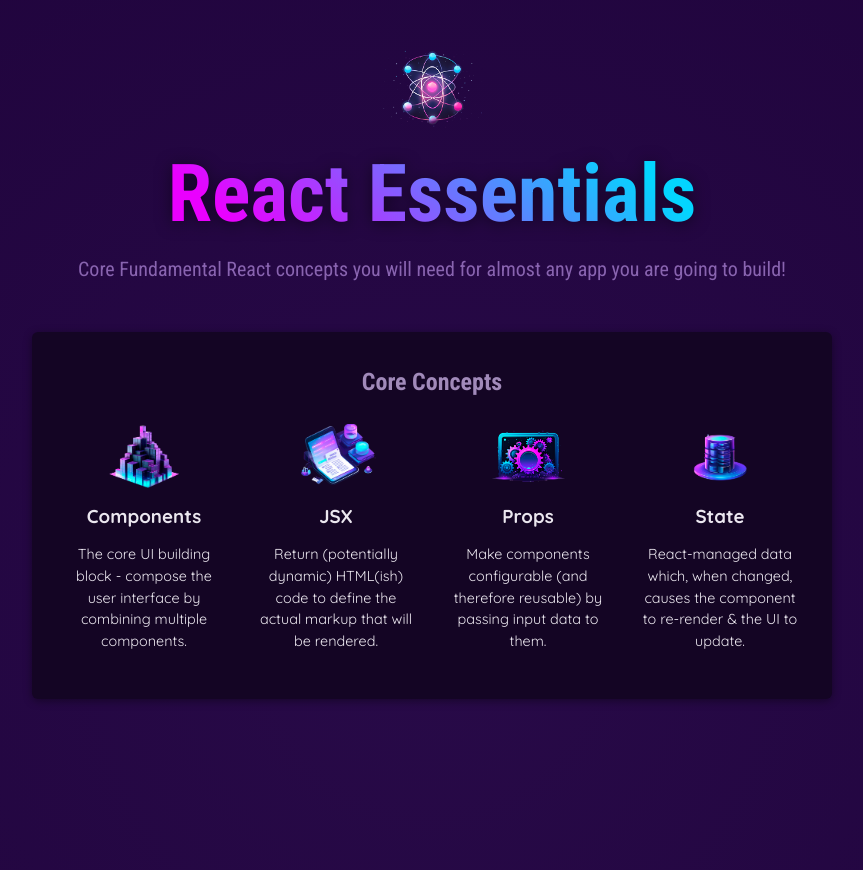
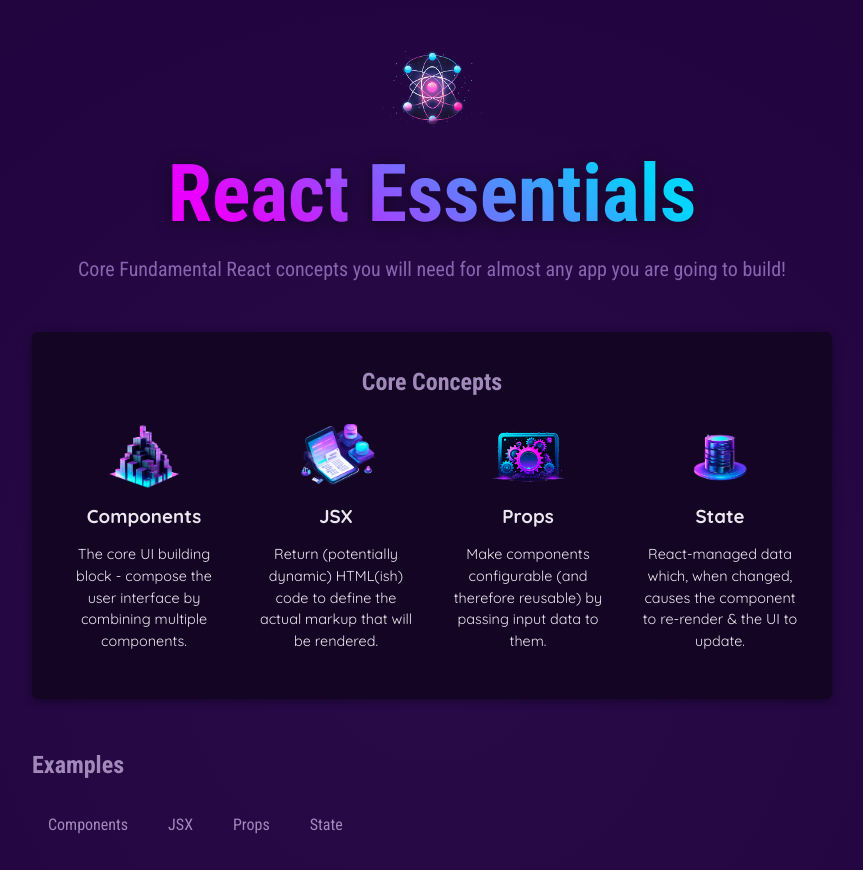
Before and after one commit to mezzanine510/react-refresher-project, a React (Vite) app: page / in a window 1280 px wide. Shown: the top 870 px of the page, without its empty margins (208-1071 px from the left). Built offline with nearby package versions, Linux system fonts and the light colour scheme.

Commit message:
component composition example

```diff
--- a/src/App.jsx
+++ b/src/App.jsx
@@ -1,5 +1,6 @@
-import Header from './components/Header.jsx';
+import Header from './components/Header/Header.jsx';
 import CoreConcept from './components/CoreConcept.jsx';
+import TabButton from "./components/TabButton";
 import { CORE_CONCEPTS } from './data.js';
 
 
@@ -21,6 +22,15 @@
                         <CoreConcept {...CORE_CONCEPTS[3]} />
                     </ul>
                 </section>
+                <section id="examples">
+                    <h2>Examples</h2>
+                    <menu>
+                        <TabButton>Components</TabButton>
+                        <TabButton>JSX</TabButton>
+                        <TabButton>Props</TabButton>
+                        <TabButton>State</TabButton>
+                    </menu>
+                </section>
             </main>
         </div>
     );
--- /dev/null
+++ b/src/components/Header/Header.css
@@ -0,0 +1,27 @@
+header {
+    text-align: center;
+    margin: 3rem 0;
+}
+
+header img {
+    height: 5rem;
+    width: 10rem;
+    object-fit: cover;
+}
+
+header h1 {
+    margin: 0;
+    font-family: "Roboto Condensed", sans-serif;
+    font-size: 5rem;
+    background: linear-gradient(40deg, #ea00ff, #ea00ff, #03d5ff, #03d5ff);
+    -webkit-background-clip: text;
+    -webkit-text-fill-color: transparent;
+    filter: drop-shadow(0 2px 8px rgba(0, 0, 0, 0.5));
+}
+
+header p {
+    margin: 0;
+    font-size: 1.25rem;
+    color: #8964b0;
+    font-family: "Roboto Condensed", sans-serif;
+}
--- a/src/components/Header.jsx
+++ b/src/components/Header/Header.jsx
@@ -1,5 +1,5 @@
-import reactImg from "../assets/react-core-concepts.png";
-
+import reactImg from "../../assets/react-core-concepts.png";
+import './Header.css';
 
 const reactDescriptions = ['Fundamental', 'Crucial', 'Core'];
 
--- /dev/null
+++ b/src/components/TabButton.jsx
@@ -0,0 +1,7 @@
+export default function TabButton({children}) {
+    return (
+        <li>
+            <button>{children}</button>
+        </li>
+    );
+}
--- a/src/index.css
+++ b/src/index.css
@@ -17,34 +17,6 @@
     -moz-osx-font-smoothing: grayscale;
     -webkit-text-size-adjust: 100%;
     min-height: 80rem;
-}
-
-header {
-    text-align: center;
-    margin: 3rem 0;
-}
-
-header img {
-    height: 5rem;
-    width: 10rem;
-    object-fit: cover;
-}
-
-header h1 {
-    margin: 0;
-    font-family: "Roboto Condensed", sans-serif;
-    font-size: 5rem;
-    background: linear-gradient(40deg, #ea00ff, #ea00ff, #03d5ff, #03d5ff);
-    -webkit-background-clip: text;
-    -webkit-text-fill-color: transparent;
-    filter: drop-shadow(0 2px 8px rgba(0, 0, 0, 0.5));
-}
-
-header p {
-    margin: 0;
-    font-size: 1.25rem;
-    color: #8964b0;
-    font-family: "Roboto Condensed", sans-serif;
 }
 
 main {
```
